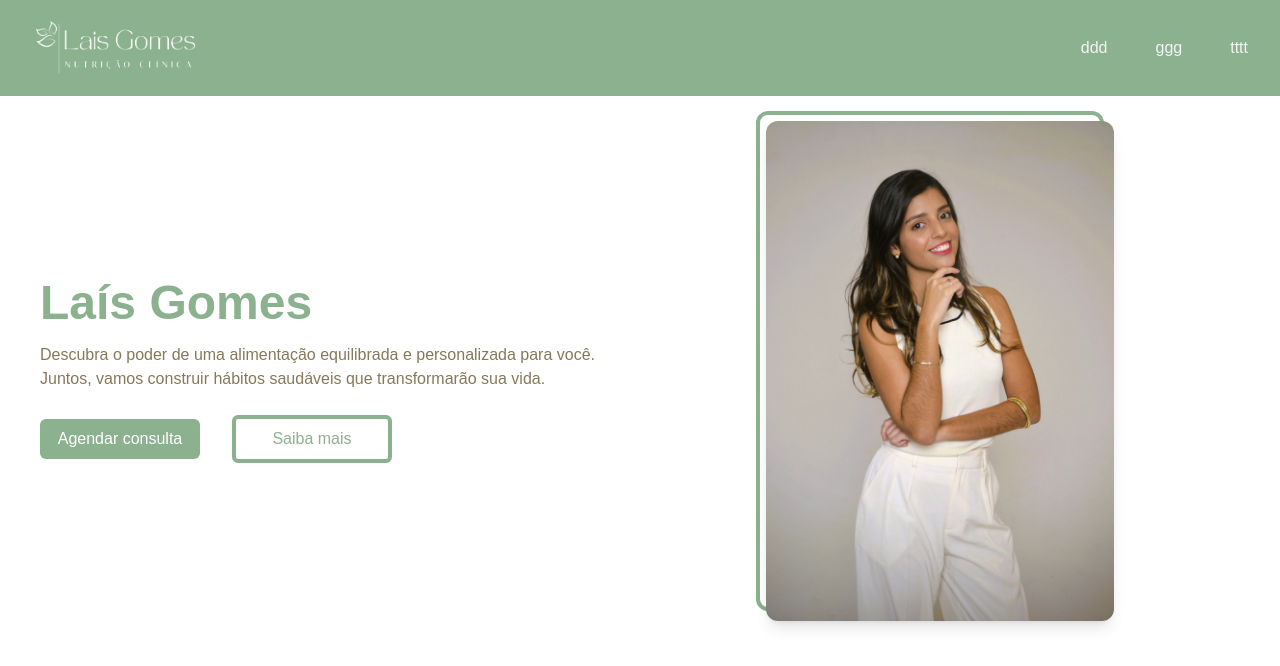
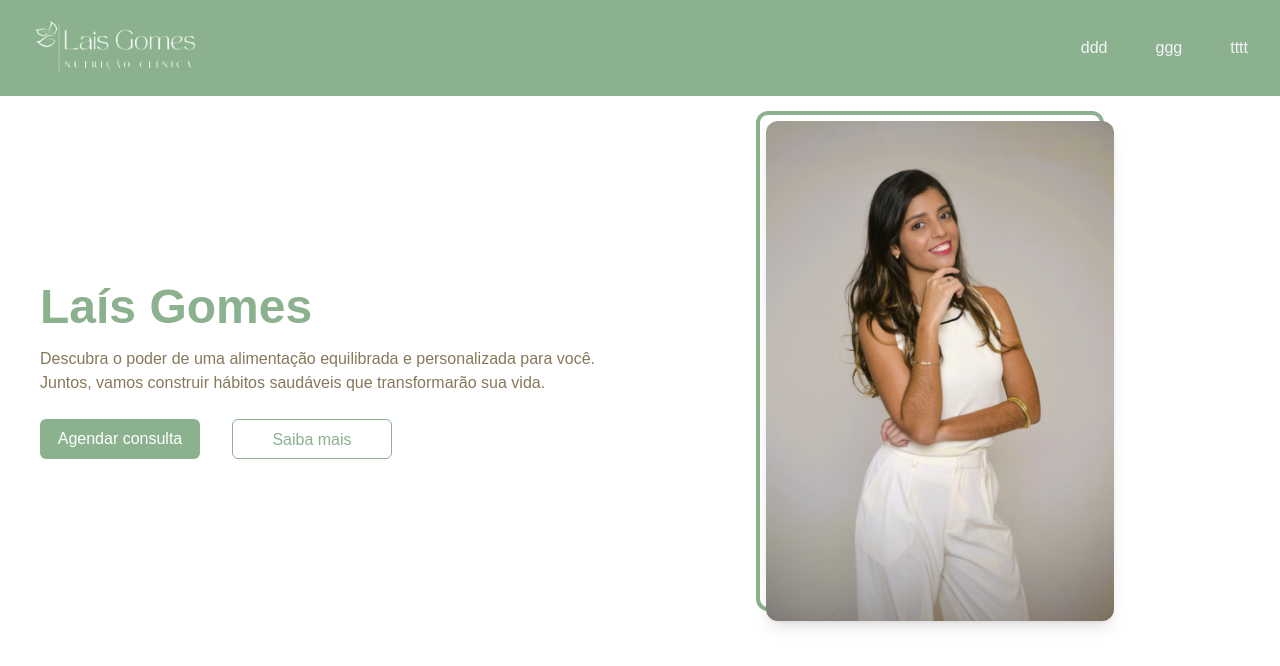
Before and after one commit to DeborahLyra/lais_gomes_nutri_react, a React (Vite) app: page / in a window 1280 px wide. Shown: the top 666 px of the page. Built offline with nearby package versions, Linux system fonts and the light colour scheme.

Commit message:
edited banner

```diff
--- a/src/components/general/Banner.tsx
+++ b/src/components/general/Banner.tsx
@@ -7,12 +7,13 @@ export function Banner() {
                 <h1 className="text-4xl md:text-5xl font-bold text-primary mb-4">Laís Gomes</h1>
                 <h3 className="text-md md:text-kl text-green-gray mb-6">Descubra o poder de uma alimentação equilibrada e personalizada para você. Juntos, vamos construir hábitos saudáveis que transformarão sua vida.</h3>
                 <div className='flex items-center gap-8'>
-                <button className='w-40 text-white bg-primary p-2 rounded-md cursor-pointer'>
+                    <button className='w-40 h-10 text-white bg-primary p-2 rounded-md cursor-pointer hover:bg-light-green'>
                         Agendar consulta
                     </button>
-                <button className='w-40 text-primary border-4 border-primary p-2 rounded-md cursor-pointer'>
+                    <button className='w-40 h-10 text-primary border border-primary p-2 rounded-md cursor-pointer hover:bg-primary hover:text-white'>
                         Saiba mais
                     </button>
+
 
                 </div>
             </div>
```
Lines whose indentation alone changed are shown as unchanged.
